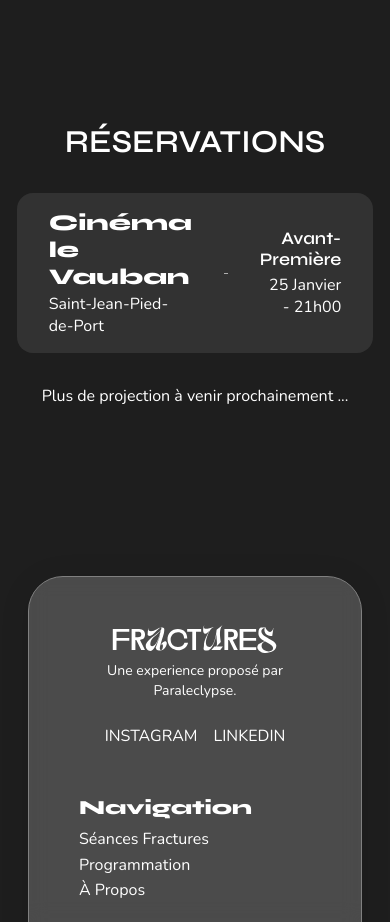
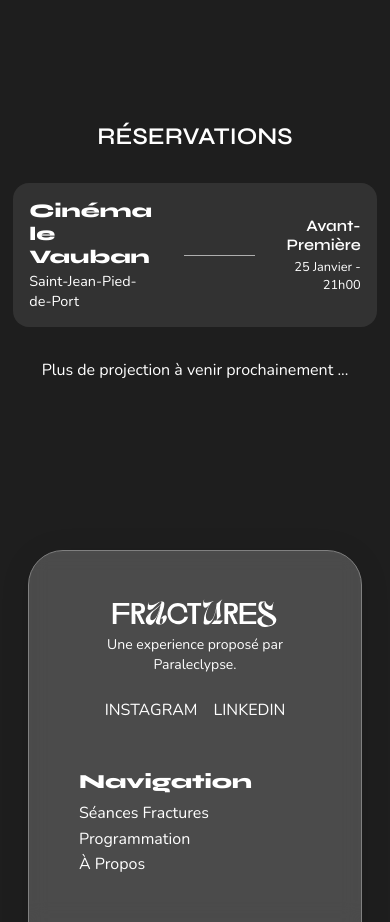
Before and after one commit to tom-mp4/fractures, a Vue app: page / in a window 390 px wide. Shown: the part 4640-5562 px from the top of the page. Built offline with nearby package versions, Linux system fonts and the light colour scheme.

Commit message:
Updating git

```diff
--- a/src/components/Home/Booking.vue
+++ b/src/components/Home/Booking.vue
@@ -92,4 +92,42 @@
   }
 }
 
+@media (max-width: 800px) {
+
+  .booking {
+    h2 {
+      font-size: 1.5rem;
+    }
+
+    .cinemaItem {
+      padding: 1rem;
+      width: 85vw;
+
+      .bookingInfos {
+        h3 {
+          font-size: 1.2rem;
+        }
+
+        p {
+          font-size: 0.9rem;
+        }
+      }
+
+      .line {
+        width: 50%;
+      }
+
+      .timeInfos {
+        h4 {
+          font-size: 1rem;
+        }
+
+        p {
+          font-size: 0.8rem;
+        }
+      }
+    }
+  }
+}
+
 </style>
```
